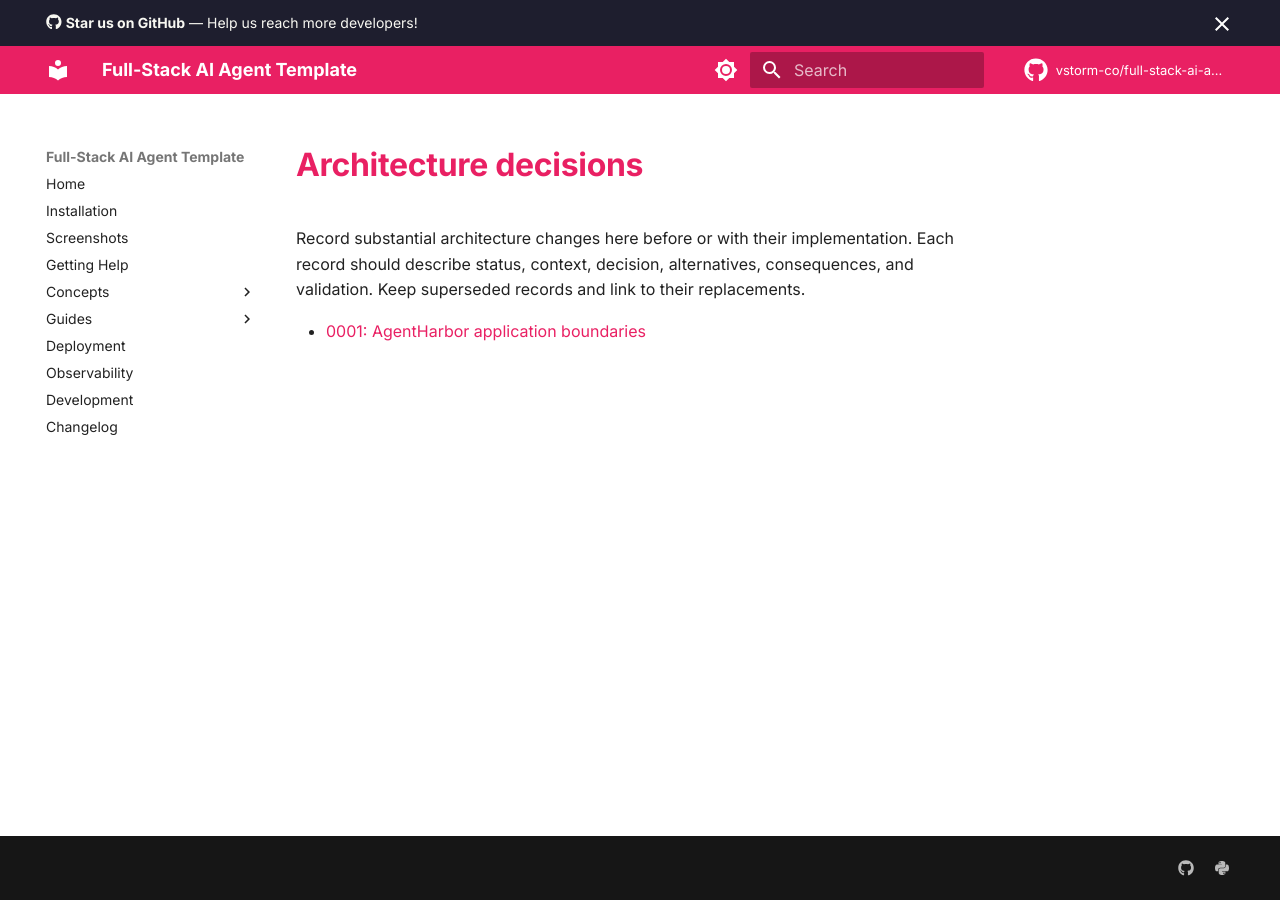
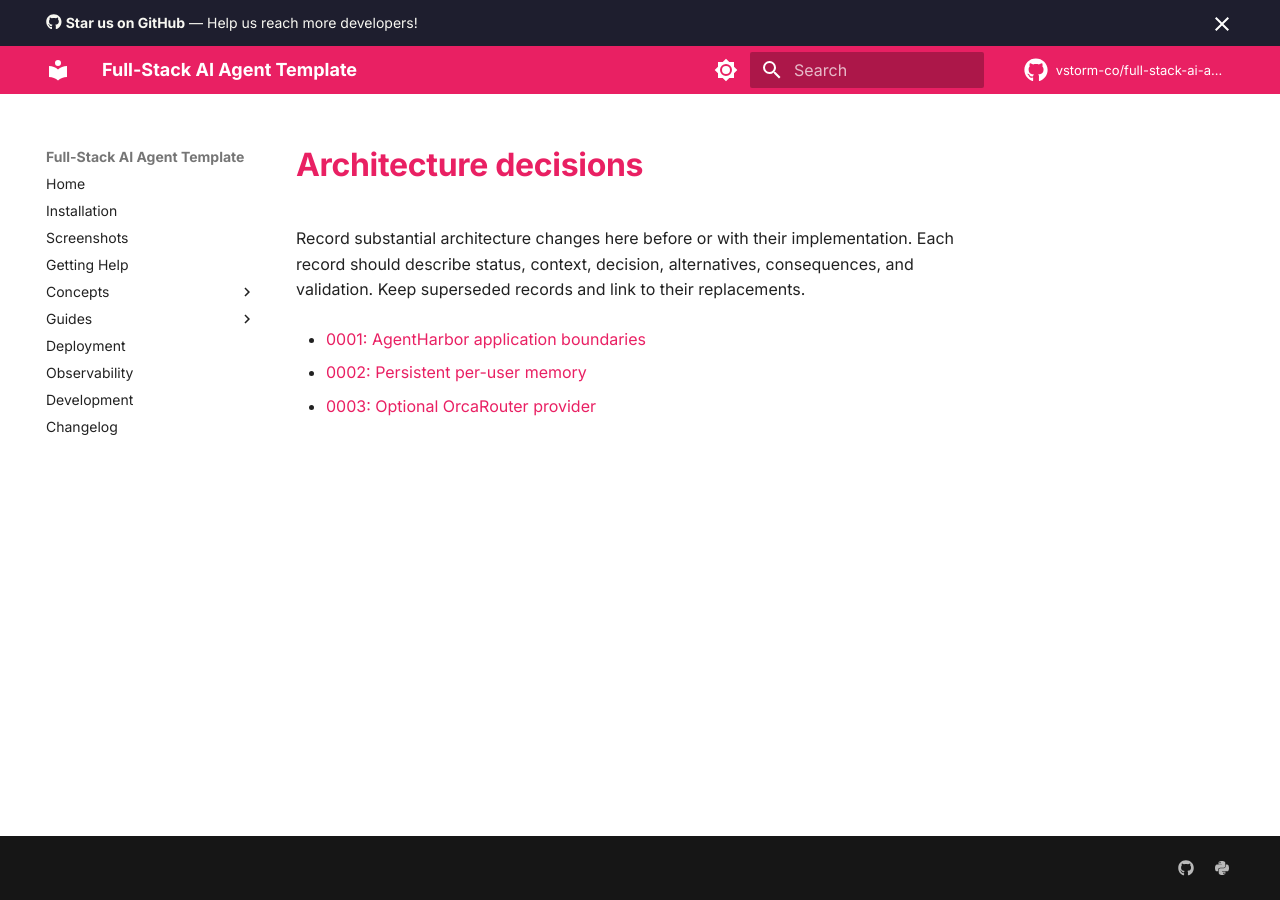
Before and after one commit to Faheem-Lateef/Full-Stack-Agent, an MkDocs documentation site: the page built from docs/decisions/README.md, in a window 1280 px wide. Built offline with MkDocs 1.6.1 and Material for MkDocs 9.7.7, drawn with Linux system fonts in a browser that asks for light colours; comment, search, counter and statistics services are not loaded.

Commit message:
Index architecture decisions

```diff
--- a/docs/decisions/README.md
+++ b/docs/decisions/README.md
@@ -3,3 +3,7 @@
 Record substantial architecture changes here before or with their implementation. Each record should describe status, context, decision, alternatives, consequences, and validation. Keep superseded records and link to their replacements.
 
 - [0001: AgentHarbor application boundaries](0001-agentharbor-boundaries.md)
+
+- [0002: Persistent per-user memory](0002-per-user-memory.md)
+
+- [0003: Optional OrcaRouter provider](0003-orcarouter-provider.md)
```
